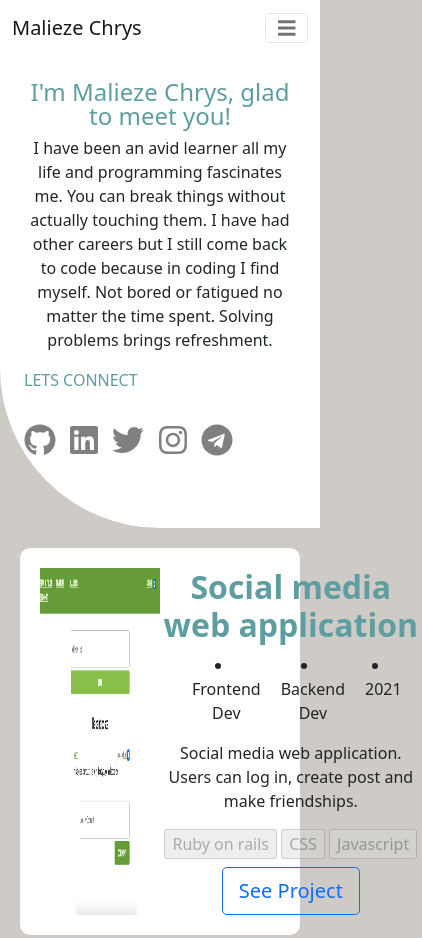
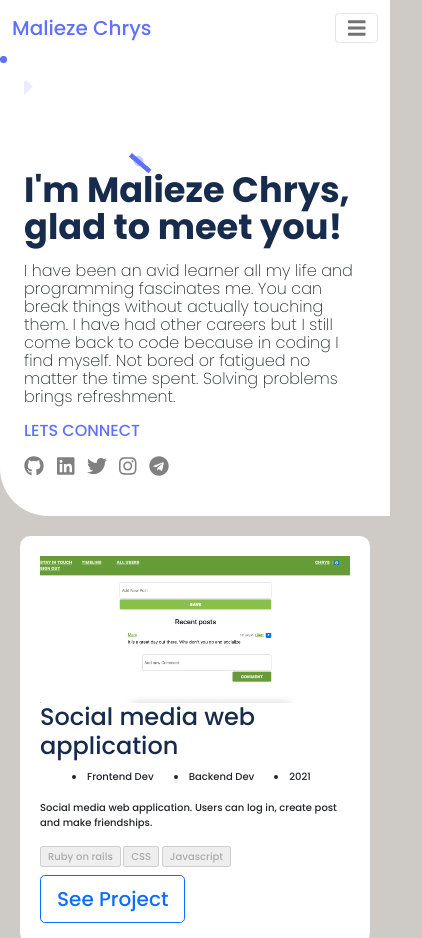
Before and after one commit to chrystalme/porfolio, a plain HTML site: page index.html in a window 390 px wide. Shown: the top 938 px of the page, 422 px wide, since content can reach past the window. Drawn offline with nearby package versions, Linux system fonts and the light colour scheme.

Commit message:
Create mobile top

```diff
--- a/index.html
+++ b/index.html
@@ -9,22 +9,22 @@
     <script src="https://use.fontawesome.com/releases/v5.15.3/js/all.js" ></script>
     <script src="https://cdn.jsdelivr.net/npm/bootstrap@5.0.0-beta3/dist/js/bootstrap.bundle.min.js" integrity="sha384-JEW9xMcG8R+pH31jmWH6WWP0WintQrMb4s7ZOdauHnUtxwoG2vI5DkLtS3qm9Ekf" crossorigin="anonymous"></script>
     <link rel="preconnect" href="https://fonts.gstatic.com">
-    <link href="https://fonts.googleapis.com/css2?family=Poppins:wght@100;300;600;700;800&display=swap" rel="stylesheet">
+    <link href="https://fonts.googleapis.com/css2?family=Poppins:wght@100;200;300;500;600;700;800&display=swap" rel="stylesheet">
     <link rel="stylesheet" href="css/style.css">
     <title>Chrys's Portfolio</title>
   </head>
   <body>
     <header>
       <nav class="navbar navbar-expand-lg navbar-light bg-white">
-        <div class="container-fluid">
-          <a class="navbar-brand" href="#">Malieze Chrys</a>
+        <div class="container">
+          <a class="my_nav navbar-brand" href="#">Malieze Chrys</a>
           <button class="navbar-toggler" type="button" data-bs-toggle="collapse"
           data-bs-target="#navbarSupportedContent" aria-controls="navbarSupportedContent"
           aria-expanded="false" aria-label="Toggle navigation">
             <span><i class="fas fa-bars 5x"></i></span>
           </button>
           <div class="collapse navbar-collapse" id="navbarSupportedContent">
-      <img class='eclipse-4'src="images/Microverse Student Portfolio/Main/Ellipse 4.png" alt="">
+
           <ul class="navbar-nav me-auto mb-2 mb-lg-0 ">
             <li class="nav-item">
               <a class="nav-link active" aria-current="page" href="index.html">Home</a>
@@ -38,8 +38,13 @@
 </nav>
     </header>
     <section class="top_section">
+      <img class='eclipse-4' src="images/Microverse Student Portfolio/Main/Ellipse 4.png" alt="">
+      <img class='rectangle-6' src="images/Microverse Student Portfolio/Main/Rectangle 6.png" alt="" >
+      <img class='eclipse-5' src="images/Microverse Student Portfolio/Main/Ellipse 5.png" alt="">
+      <img class='rectangle-7' src="images/Microverse Student Portfolio/Main/Rectangle 7.png" alt="" >
+
       <div>
-        <h1 class="header mb-2">I'm Malieze Chrys, glad to meet you!</h1>
+        <h1 class="header">I'm Malieze Chrys, glad to meet you!</h1>
         <p>
           I have been an avid learner all my life and programming fascinates me. You can break things without actually touching them.
           I have had other careers but I still come back to code because in coding I find myself. Not bored or fatigued no matter the
@@ -47,7 +52,7 @@
         </p>
       </div>
       <p class="link_head">Lets connect</p>
-      <div class="icon-social mt-3 mb-5">
+      <div class="icon-social">
         <a target="_blank" href="https://github.com/chrystalme"><i class="fab fa-2x fa-github "></i></a>
         <a target="_blank" href="https://www.linkedin.com/in/afam-chrys"><i class="fab fa-2x fa-linkedin "></i></a>
         <a target="_blank" href="https://twitter.com/afam_ifeanyi"><i class="fab fa-2x fa-twitter"></i></a>
--- a/scss/_style.scss
+++ b/scss/_style.scss
@@ -1,3 +1,7 @@
+$minor-color : #172b4d;
+$light-blue: #6070ff;
+$hover-link: tomato;
+
 *,
 ::before,
 ::after {
@@ -6,9 +10,10 @@
 
 body {
   background: rgb(206, 202, 197);
-  max-width: 320px;
-  text-align: center;
-  text-justify: newspaper;
+  font-family: 'Poppins', sans-serif;
+  text-align: left;
+  text-justify: auto;
+  font-size: 10px;
 }
 
 header {
@@ -47,41 +52,47 @@ a {
   color: black;
 
   &:hover {
-    color: tomato;
+    color: $hover-link;
   }
 }
 
 .top_section {
+  position: relative;
   display: flex;
   flex-direction: column;
   align-items: flex-start;
   background-color: white;
-  border-bottom-left-radius: 10rem;
+  border-bottom-left-radius: 3rem;
   top: 0;
   left: 0;
   padding: 1.5rem;
 
+  p {
+    font-weight: 200;
+    font-size: 1rem;
+    line-height: 18px;
+  }
+
   .header {
-    font-weight: 500;
-    color: cadetblue;
-    font-size: 1.5rem;
-    line-height: 1.5rem;
-    position: static;
-    top: 114px;
-    left: 24px;
+    font-weight: 700;
+    color: $minor-color;
+    font-size: 2.2rem;
+    line-height: 2.3rem;
+    margin-top: 3rem;
+    margin-bottom: 1rem;
   }
 
   .link_head {
-    color: cadetblue;
+    color: $light-blue;
     font-weight: 500;
     text-transform: uppercase;
-    line-height: 24px;
     font-size: 16px;
   }
 
   .icon-social {
     line-height: 10px;
     color: black;
+    margin-bottom: 1rem;
 
     a {
       text-decoration: none;
@@ -89,16 +100,56 @@ a {
       margin-right: 10px;
 
       &:hover {
-        color: tomato;
+        color: $hover-link;
       }
     }
   }
+
+  .eclipse-4 {
+    background: #6070ff;
+    position: absolute;
+    width: 7px;
+    height: 7px;
+    left: 0;
+    top: 0;
+    border-radius: 50%;
+  }
+
+  .eclipse-5 {
+    position: absolute;
+    width: 11px;
+    height: 10px;
+    left: 132.98px;
+    top: 100px;
+
+    /* Primary/B100 */
+    background: #cbcdff;
+    transform: rotate(52.97deg);
+    border-radius: 50%;
+  }
+
+  .rectangle-7 {
+    position: absolute;
+    width: 26.46px;
+    height: 4.73px;
+    left: 127.18px;
+    top: 105px;
+
+    /* Primary/B400 */
+    background: #6070ff;
+    transform: matrix(0.76, 0.65, 0.65, -0.76, 0, 0);
+  }
+}
+
+.navbar-brand {
+  color: $light-blue !important;
+  font-weight: 500;
 }
 
 .article {
   background-color: white;
   display: flex;
-  flex-direction: row;
+  flex-direction: column;
   justify-content: space-around;
   align-content: center;
   padding: 20px;
@@ -106,13 +157,13 @@ a {
   border-radius: 10px;
 
   .header {
-    font-weight: 600;
-    font-size: 2rem;
-    color: cadetblue;
+    font-weight: 500;
+    font-size: 1.5rem;
+    color: $minor-color;
   }
 
   img {
-    width: 50%;
+    width: 100%;
   }
 
   ul {
@@ -131,12 +182,3 @@ a {
     }
   }
 }
-
-.eclipse-4 {
-  // background: #6070FF;
-  position: relative;
-  width: 7px;
-  height: 7px;
-  left: 839px;
-  top: 758px;
-}
```
Also changed, not shown: css/style.css, 1 other file.
